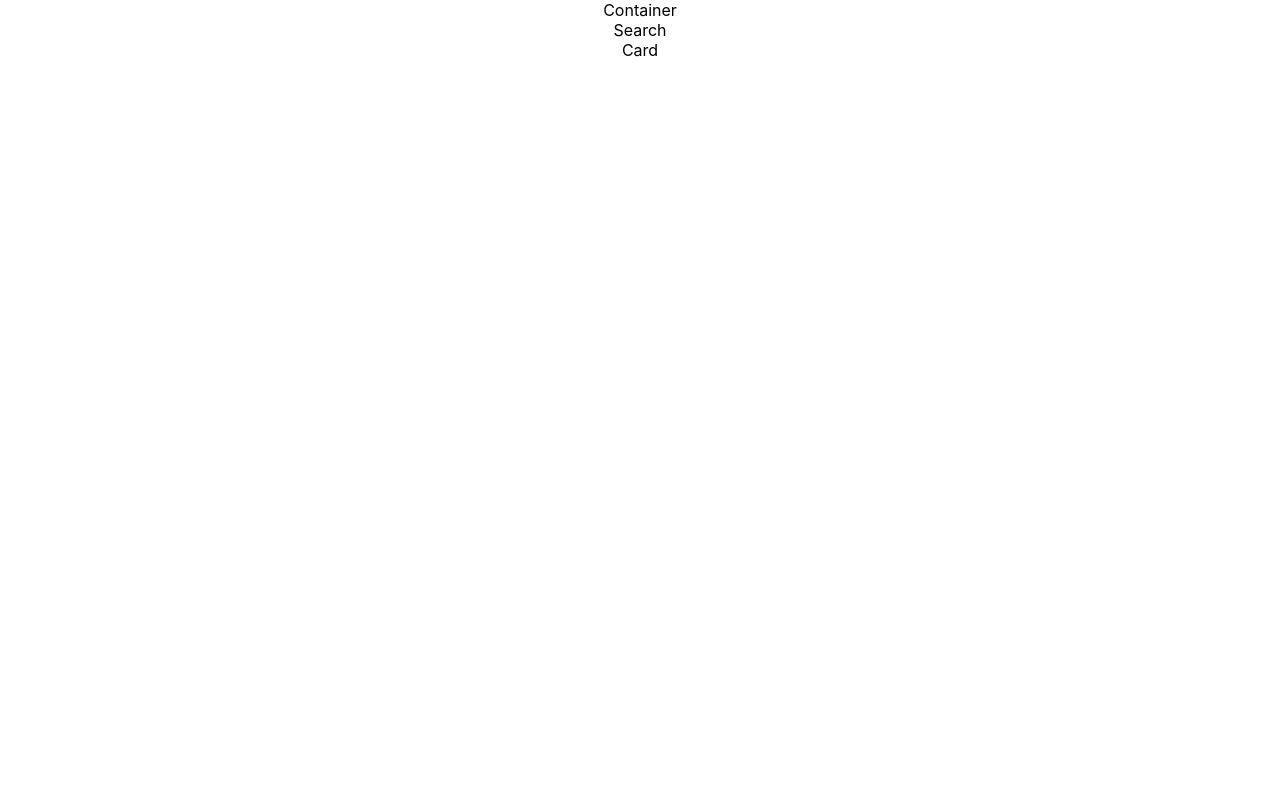
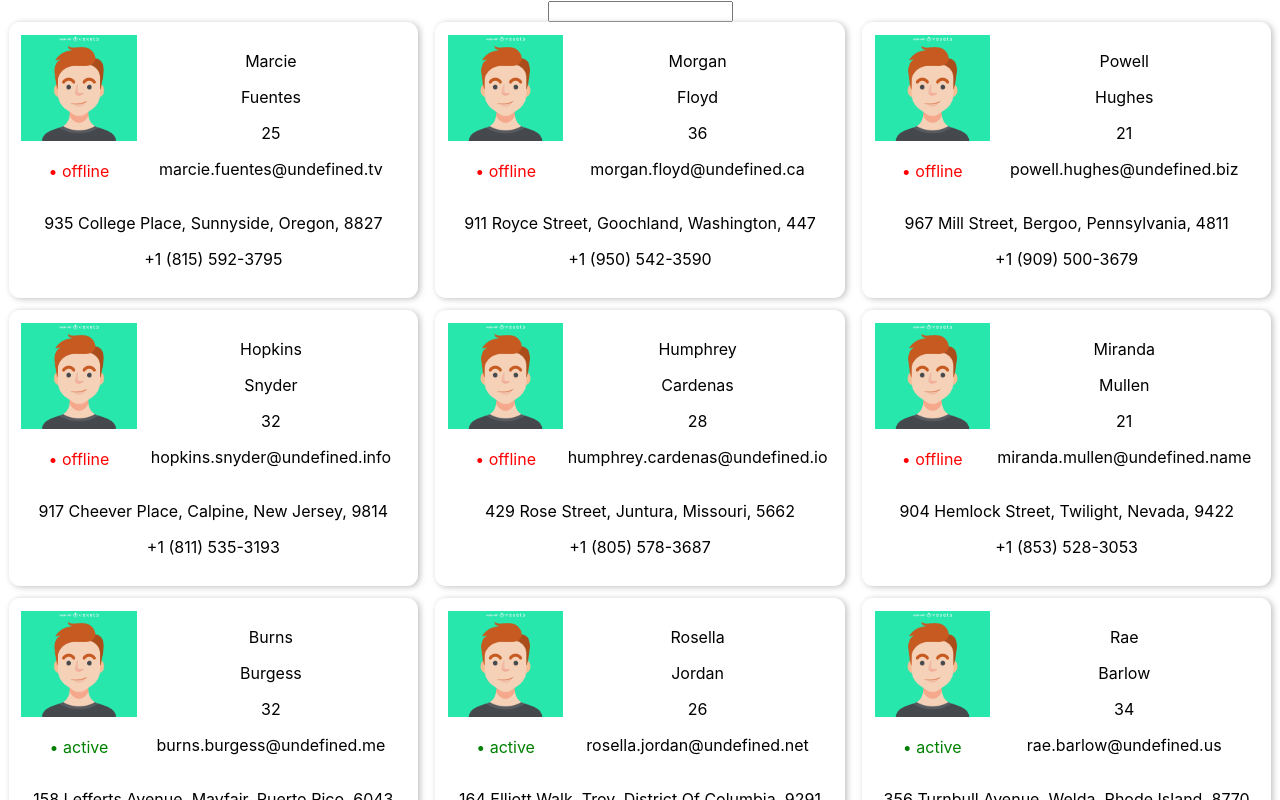
Before and after one commit to MarsGotta/Curso_de_React_Evoluciona_Fictizia, a React (Create React App) app: page / in a window 1280 px wide. Shown: the top 800 px of the page. Built offline with nearby package versions, Linux system fonts and the light colour scheme.

Commit message:
basic card styled

```diff
--- a/package.json
+++ b/package.json
@@ -6,6 +6,7 @@
     "@testing-library/jest-dom": "^4.2.4",
     "@testing-library/react": "^9.3.2",
     "@testing-library/user-event": "^7.1.2",
+    "node-sass": "^4.13.1",
     "react": "^16.13.1",
     "react-dom": "^16.13.1",
     "react-scripts": "3.4.1"
--- a/src/App.js
+++ b/src/App.js
@@ -2,11 +2,8 @@ import React from "react";
 import { FriendsContainer } from "./components/container";
 import "./App.css";
 
-/*
-Filtro (buscador), Listado amigos pero con Cards, Poner comentarios
-*/
 
-function App() {
+const App = () => {
   return (
     <div className="App">
       <FriendsContainer />
--- a/src/components/commons/FriendCard/FriendCard.js
+++ b/src/components/commons/FriendCard/FriendCard.js
@@ -1,7 +1,39 @@
 import React from "react";
+import profile from "../../../static/images/profile.jpg";
+import "./friendCard.scss";
 
-const FriendCard = () => {
-  return <div>Card</div>;
+const FriendCard = ({ friend }) => {
+  const { name, age, email, phone, address, isActive } = friend;
+  return (
+    <div className="friendCard">
+      <div className="friendCard__principal">
+        <div className="friendCard__principal__col1">
+          <img
+            className="friendCard__principal__col1__img"
+            src={profile}
+            alt="profile img"
+          />
+          <p
+            className={`friendCard__principal__col1__state ${
+              isActive ? "active" : "noActive"
+            }`}
+          >
+            • {isActive ? "active" : "offline"}
+          </p>
+        </div>
+        <div className="friendCard__principal__col2">
+          <p>{name.first}</p>
+          <p>{name.last}</p>
+          <p>{age}</p>
+          <p>{email}</p>
+        </div>
+      </div>
+      <div className="friendCard__info">
+        <p>{address}</p>
+        <p>{phone}</p>
+      </div>
+    </div>
+  );
 };
 
 export default FriendCard;
--- /dev/null
+++ b/src/components/commons/FriendCard/friendCard.scss
@@ -0,0 +1,34 @@
+.friendCard {
+  width: 30%;
+  display: flex;
+  flex-direction: column;
+  border-radius: 11px;
+  padding: 1%;
+  margin-bottom: 12px;
+  box-shadow: 2px 1px 6px silver;
+  &__principal {
+    display: flex;
+    width: 100%;
+    &__col1 {
+      width: 30%;
+      &__img {
+        width: 100%;
+      }
+      &__state {
+      }
+    }
+    &__col2 {
+      width: 70%;
+    }
+  }
+  &__info {
+  }
+}
+
+.active {
+  color: green;
+}
+
+.noActive {
+  color: red;
+}
--- a/src/components/commons/SearchFriend/SearchFriend.js
+++ b/src/components/commons/SearchFriend/SearchFriend.js
@@ -1,7 +1,16 @@
 import React from "react";
 
-const SearchFriend = () => {
-  return <div>Search</div>;
+const SearchFriend = ({ handleSearch }) => {
+  return (
+    <div>
+      <input
+        type="text"
+        onChange={(e) => {
+          handleSearch(e);
+        }}
+      />
+    </div>
+  );
 };
 
 export default SearchFriend;
--- a/src/components/container/FriendsContainer/FriendsContainer.js
+++ b/src/components/container/FriendsContainer/FriendsContainer.js
@@ -1,12 +1,21 @@
-import React from "react";
-import { SearchFriend, FriendCard } from "../../commons";
+import React, { useState } from "react";
+import { SearchFriend } from "../../commons";
+import { FriendResult } from "../../container";
+import { friends } from "../../../utils/data/friends";
+import { filteredFriend } from "../../../utils/functions/friendsFunctions";
 
 const FriendsContainer = () => {
+  const handleSearch = (e) => {
+    let text = e.target.value;
+    setFriends(filteredFriend(text, friends));
+  };
+
+  const [friendsState, setFriends] = useState(filteredFriend("", friends));
+
   return (
     <div>
-      Container
-      <SearchFriend />
-      <FriendCard />
+      <SearchFriend handleSearch={handleSearch} />
+      <FriendResult friendsState={friendsState} />
     </div>
   );
 };
--- /dev/null
+++ b/src/components/container/FriendsResult/FriendResult.js
@@ -0,0 +1,15 @@
+import React from "react";
+import { FriendCard } from "../../commons";
+import "./friendResult.scss";
+
+const FriendResult = ({ friendsState }) => {
+  return (
+    <div className="friendResult">
+      {friendsState.map((friend, i) => (
+        <FriendCard key={`friend-${i}`} friend={friend} />
+      ))}
+    </div>
+  );
+};
+
+export default FriendResult;
--- /dev/null
+++ b/src/components/container/FriendsResult/friendResult.scss
@@ -0,0 +1,8 @@
+.friendResult {
+  width: 100%;
+  max-width: 100vw;
+  display: flex;
+  justify-content: space-around;
+  flex-direction: row;
+  flex-flow: row wrap;
+}
--- a/src/components/container/index.js
+++ b/src/components/container/index.js
@@ -1,3 +1,4 @@
 import FriendsContainer from "./FriendsContainer/FriendsContainer";
+import FriendResult from "./FriendsResult/FriendResult";
 
-export { FriendsContainer };
+export { FriendsContainer, FriendResult };
--- /dev/null
+++ b/src/utils/functions/friendsFunctions.js
@@ -0,0 +1,13 @@
+const filteredFriend = (text, friends) => {
+  return friends.filter(({ name: { first, last } }) => {
+    if (first.toLowerCase().includes(text)) {
+      return true;
+    }
+    if (last.toLowerCase().includes(text)) {
+      return true;
+    }
+    return false;
+  });
+};
+
+export { filteredFriend };
```
Also changed, not shown: src/static/images/profile.jpg (added), 1 other file (tests, documents, lock files or other folders).
